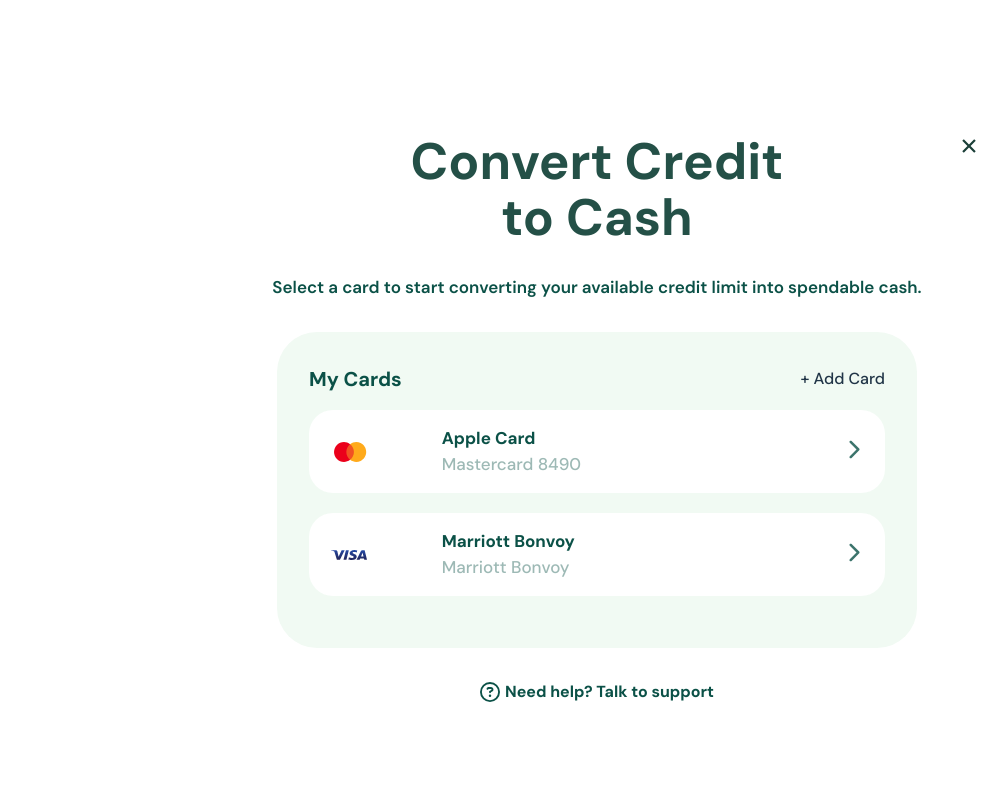
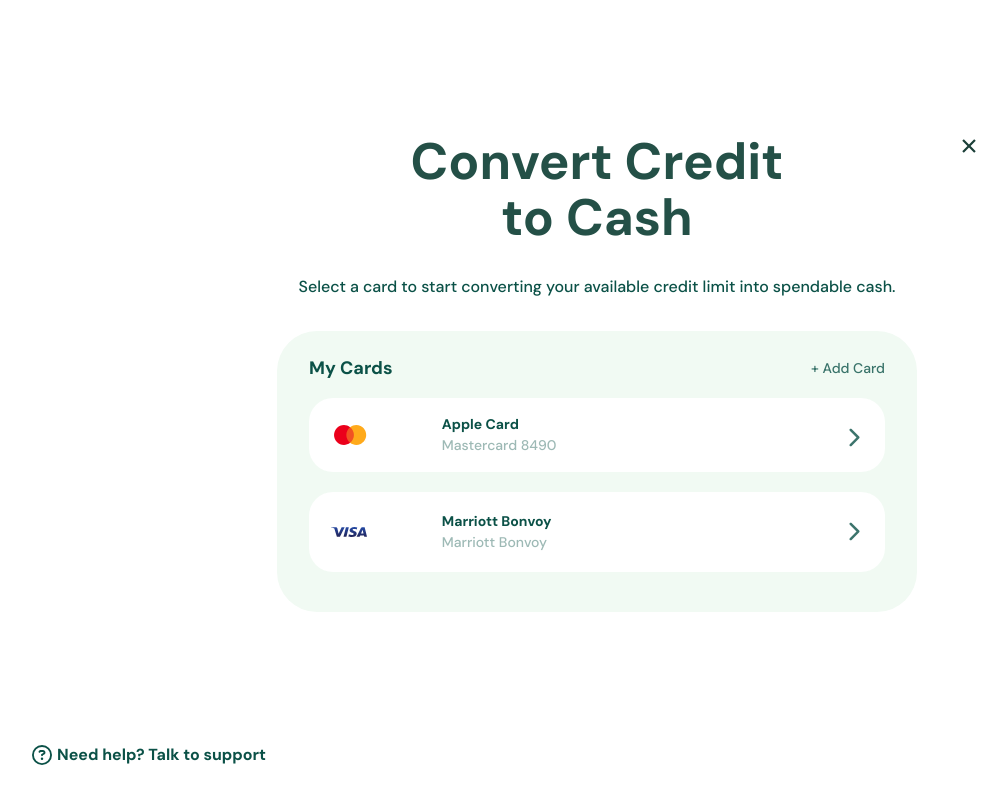
Before and after one commit to ascinate/kashu, a React (Vite) app: page /depositselect in a window 1280 px wide. Shown: the whole page, without its empty margins (43-1050 px from the left). Built offline with nearby package versions, Linux system fonts and the light colour scheme.

Commit message:
2nd page

```diff
--- a/src/index.css
+++ b/src/index.css
@@ -328,17 +328,19 @@
 }
 .sel-w{
   color: #0B5147;
-  font-weight: 600;
-  width: 98%;
-  font-size: 17px;
+  font-weight: 500;
+  width: 92%;
+  font-size: 16px;
 }
 .bt-ads{
   background: none !important;
   padding: 0;
   border: none !important;
+  color: rgba(11, 81, 71, 0.8);
+  font-size: 14px;
 }
 .crad-text h4{
-  font-size: 20px;
+  font-size: 18px;
   font-weight: 700;
   color: #0B5147;
 }
@@ -351,12 +353,17 @@
 .cm-card01 h5{
   color: #0B5147;
   font-weight: 700;
-  font-size: 17px;
+  font-size: 14px;
   width: 80%;
 }
 .cm-card01 h5 span{
   color: rgba(11, 81, 71, 0.4);
   font-weight: 500;
+
+}
+.srl-div{
+  padding-top: 24px;
+  padding-bottom: 20px;
 }
 .cm-card01 svg{
   position: absolute;
@@ -397,6 +404,9 @@
 }
 .add-cre svg{
   margin-left: 5px;
+}
+.cm-div01{
+  margin-top: 15px;
 }
 .tabd-t td{
   padding: 10px;
--- a/src/pages/DepositEmpty.tsx
+++ b/src/pages/DepositEmpty.tsx
@@ -17,7 +17,7 @@
 
 
               <div className="walltes-div01 mx-auto mt-8 px-8 py-8">
-                 <img src={wallet} alt="wal" className="mx-auto text-center"/>
+                 <img src={wallet} alt="wal" className="mx-auto cm-div01 text-center"/>
                  <h3> Add a credit card </h3>
                  <p className='mt-3 add-t'> Add a card to start converting your available credit limit into spendable cash. </p>
                  <NavLink to="/depositselect" className='w-full add-cre flex items-center justify-center mt-4'> <FiPlus/> Add a Credit Card</NavLink>
--- a/src/pages/DepositSelect.tsx
+++ b/src/pages/DepositSelect.tsx
@@ -21,7 +21,7 @@
               <h1 className='text-center mt-11 geattings-st w-96 mx-auto'> Convert Credit
               to Cash </h1>
               <p className='sel-w text-center mt-7 mx-auto'> Select a card to start converting your available credit limit into spendable cash. </p>
-              <div className="walltes-div01 card-par mx-auto mt-8 px-8 py-8">
+              <div className="walltes-div01 card-par mx-auto mt-8 px-8 srl-div">
                 <div className='flex crad-text mb-4 items-center justify-between'>
                     <h4> My Cards </h4>
                     <button className='btn bt-ads'>+ Add Card </button>
@@ -45,7 +45,7 @@
 
               </div>
 
-              <NavLink to="/" className="text-center need-text items-center w-96 mx-auto  we-texts text-center flex justify-center mt-8"> <FaRegCircleQuestion/> Need help? Talk to support </NavLink>
+              <NavLink to="/" className="text-center fixed need-text items-center w-96 mx-auto  we-texts text-center flex justify-center mt-8"> <FaRegCircleQuestion/> Need help? Talk to support </NavLink>
 
 
 
```
